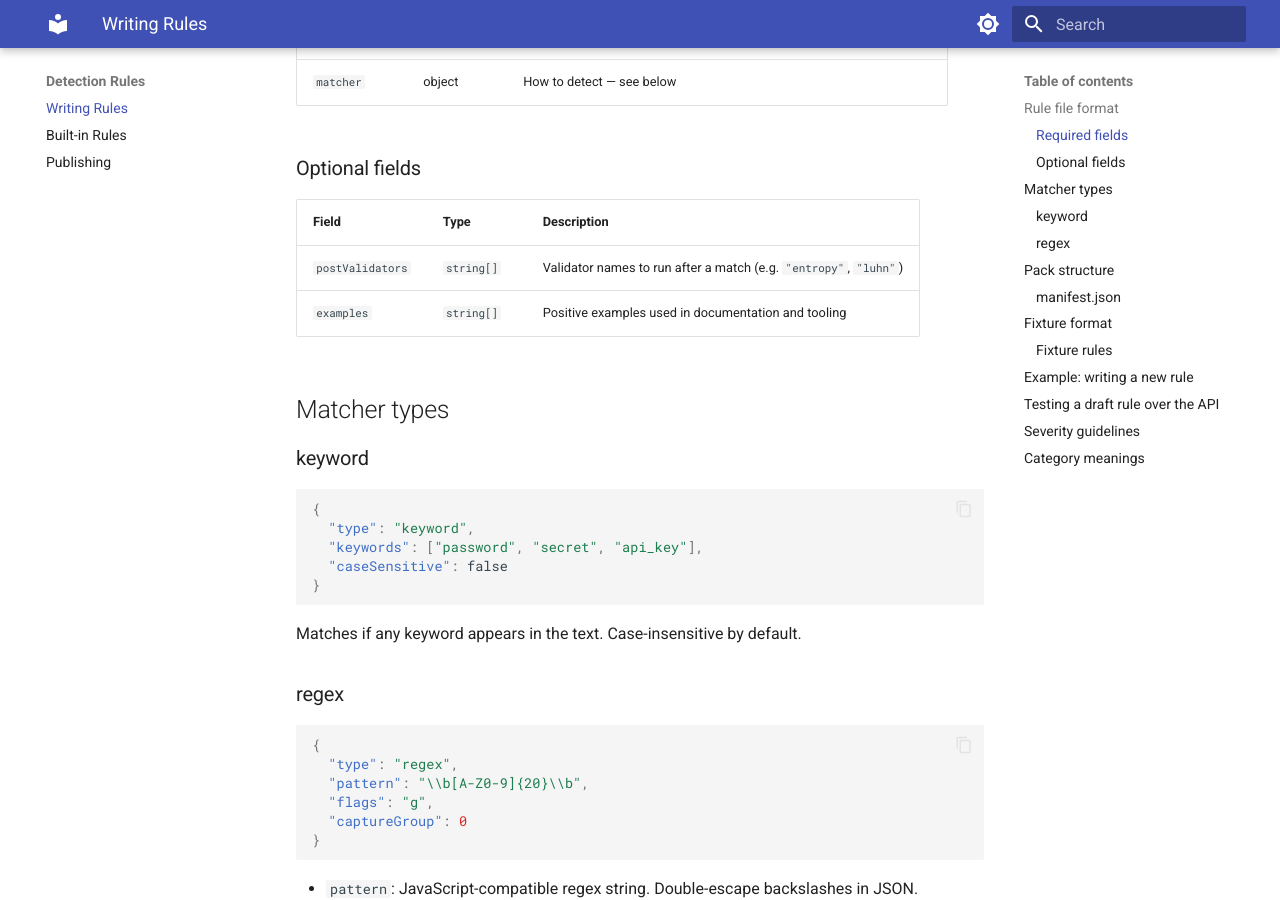
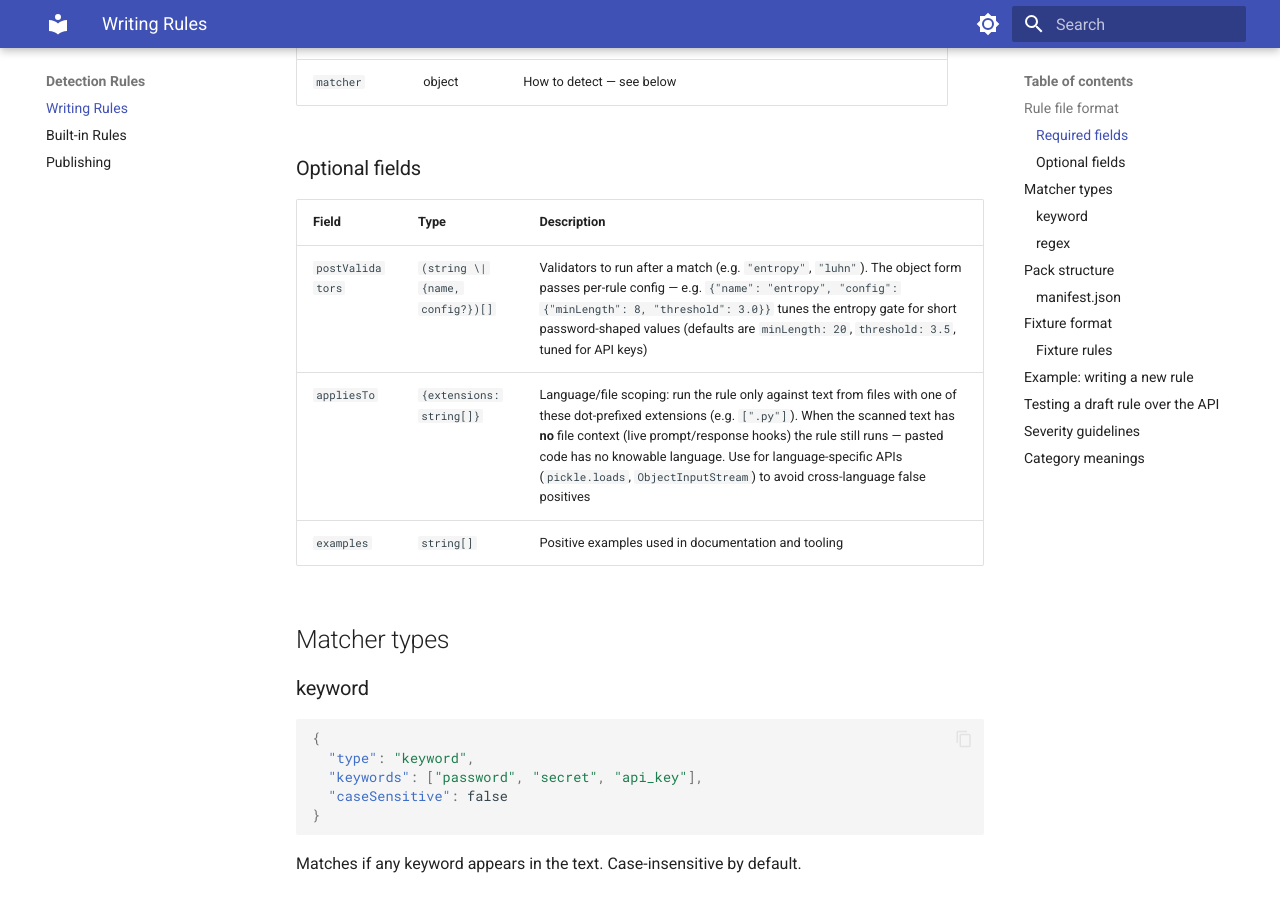
Before and after one commit to akasecurity/ai-tc-docs, an MkDocs documentation site: the page built from docs/rules/writing-rules.md, in a window 1280 px wide and 900 px high, scrolled down 1016 px. Built offline with MkDocs 1.6.1 and Material for MkDocs 9.7.7, drawn with Linux system fonts in a browser that asks for light colours; some of the changed text lies outside the part shown.

Commit message:
fix(rules): language scoping, entropy span, and pattern precision from review
- add Rule.appliesTo extension scoping: the engine skips scoped rules for
  non-matching file extensions but still runs them when no file context
  exists (live prompts); 18 language-specific rules tagged, each with a
  gated negative fixture (RuleFixture.filePath)
- hardcoded-password: captureGroup scopes the entropy validator (and the
  recorded span) to the quoted value; postValidators now accept per-rule
  config ({minLength: 8, threshold: 3.0} — password-tuned, vs the 20-char
  API-key defaults)
- sql-inject-concat: '+' only (dot is a method call in JS/Python); new
  sql-inject-concat-dot carries the '.' variant scoped to PHP
- regex-redos-backtrack: narrowed to catastrophic shapes (nested unbounded
  quantifiers, trailing empty-matchable atoms, identical alternation) so
  linear-time regexes like (ab+)* and (\d+)? no longer flag

```diff
--- a/docs/rules/writing-rules.md
+++ b/docs/rules/writing-rules.md
@@ -36,10 +36,11 @@ Every rule file must conform to `specVersion: 1`:
 
 ### Optional fields
 
-| Field            | Type       | Description                                                       |
-| ---------------- | ---------- | ----------------------------------------------------------------- |
-| `postValidators` | `string[]` | Validator names to run after a match (e.g. `"entropy"`, `"luhn"`) |
-| `examples`       | `string[]` | Positive examples used in documentation and tooling               |
+| Field            | Type                            | Description                                                                                                                                                                                                                                                                                                                                                                      |
+| ---------------- | ------------------------------- | -------------------------------------------------------------------------------------------------------------------------------------------------------------------------------------------------------------------------------------------------------------------------------------------------------------------------------------------------------------------------------- |
+| `postValidators` | `(string \| {name, config?})[]` | Validators to run after a match (e.g. `"entropy"`, `"luhn"`). The object form passes per-rule config — e.g. `{"name": "entropy", "config": {"minLength": 8, "threshold": 3.0}}` tunes the entropy gate for short password-shaped values (defaults are `minLength: 20`, `threshold: 3.5`, tuned for API keys)                                                                     |
+| `appliesTo`      | `{extensions: string[]}`        | Language/file scoping: run the rule only against text from files with one of these dot-prefixed extensions (e.g. `[".py"]`). When the scanned text has **no** file context (live prompt/response hooks) the rule still runs — pasted code has no knowable language. Use for language-specific APIs (`pickle.loads`, `ObjectInputStream`) to avoid cross-language false positives |
+| `examples`       | `string[]`                      | Positive examples used in documentation and tooling                                                                                                                                                                                                                                                                                                                              |
 
 ## Matcher types
 
@@ -142,6 +143,10 @@ A fixture is a JSON array of test cases:
 - Fixture text must be realistic enough to verify the pattern works in context (not just the bare value).
 - For regex rules: count characters carefully. Off-by-one is the most common fixture bug.
 - Negative fixtures should cover: too-short values, missing prefix, embedded in longer strings.
+- A fixture may set an optional `filePath` to simulate file context. Rules with
+  `appliesTo` must include a negative fixture whose `filePath` has an
+  out-of-scope extension, proving the gate works (and positives without
+  `filePath` prove the rule still fires when no file context exists).
 
 ## Example: writing a new rule
 
```
Also changed, not shown: docs/rules/built-in.md (+2 -1 lines).
